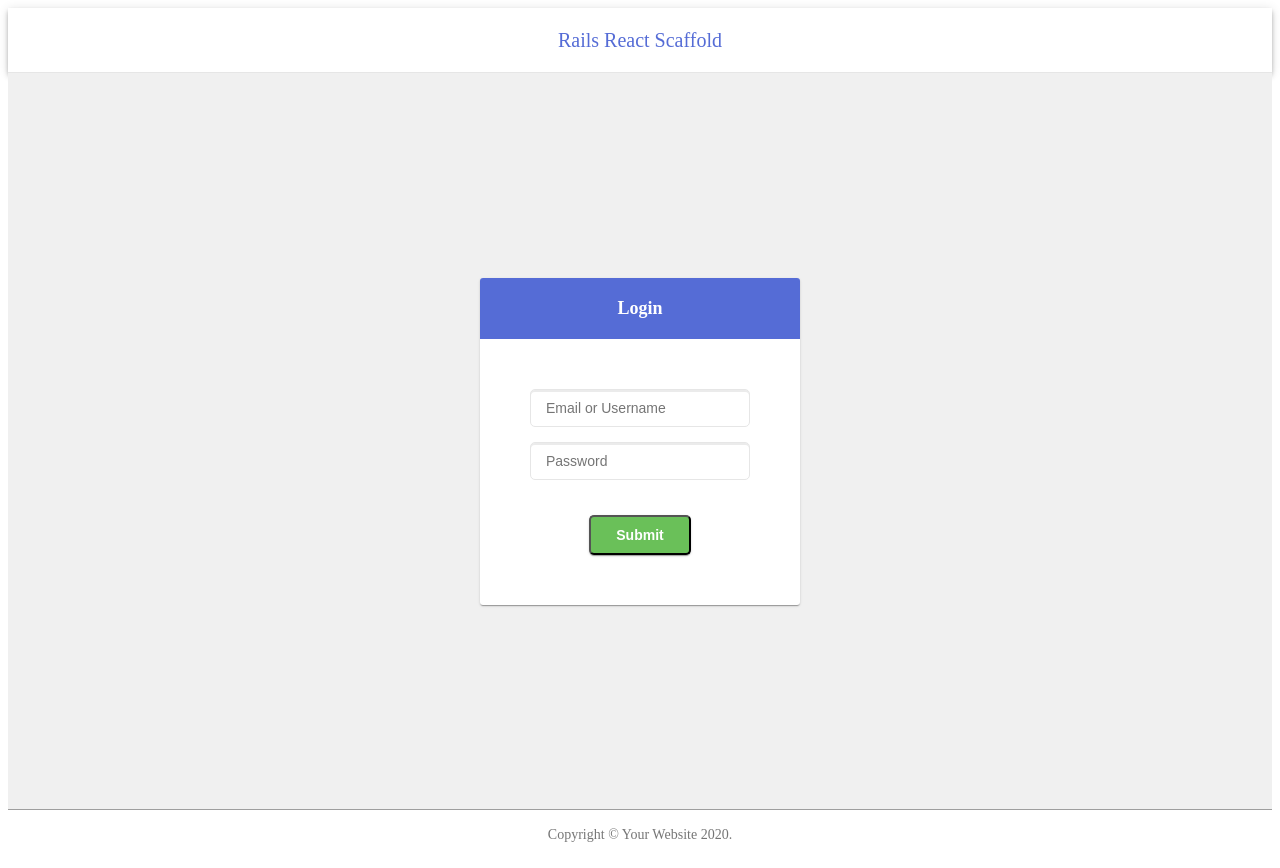
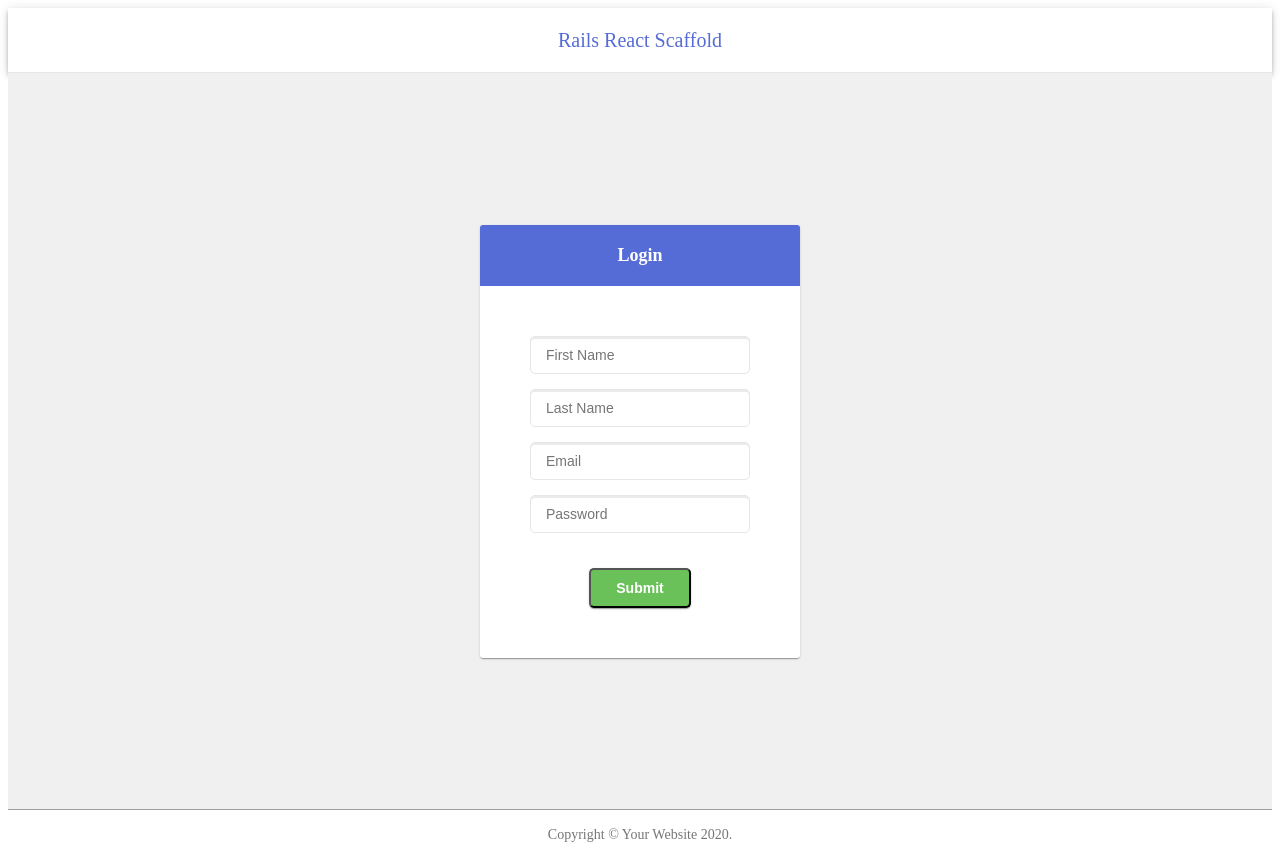
Before and after one commit to nikhilkarje/secret-mafia, a React app: page /create in a window 1280 px wide. Built offline with nearby package versions, Linux system fonts and the light colour scheme; no server answers; the HTML template or start-up script is replaced by a standard one; what actioncable would draw is missing.

Commit message:
Self register

```diff
--- a/src/LoginApp.tsx
+++ b/src/LoginApp.tsx
@@ -1,15 +1,26 @@
 import React from "react";
+import { BrowserRouter as Router, Switch, Route } from "react-router-dom";
 import styled from "styled-components";
 
 import Container from "components/layout/Container";
 import LoginCard from "components/login/LoginCard";
+import CreateCard from "components/login/CreateCard";
 import { CenteredContent } from "styles/common";
 
 export default function LoginApp() {
   return (
     <Container isLogin={true}>
       <LoginWrapper>
-        <LoginCard />
+        <Router>
+          <Switch>
+            <Route path="/login">
+              <LoginCard />
+            </Route>
+            <Route path="/create">
+              <CreateCard />
+            </Route>
+          </Switch>
+        </Router>
       </LoginWrapper>
     </Container>
   );
--- /dev/null
+++ b/src/components/login/CreateCard.tsx
@@ -0,0 +1,102 @@
+import React, { useEffect, useRef, useState } from "react";
+import styled from "styled-components";
+
+import Card from "components/common/Card";
+import TopHeader from "components/common/TopHeader";
+import Button from "components/common/Button";
+import WideInput from "components/common/WideInput";
+import { post } from "utils/request";
+import { UserForm, UserFormIndex } from "interfaces";
+
+export default function CreateCard() {
+  const defaultValues = {
+    first_name: "",
+    last_name: "",
+    email: "",
+    password: "",
+  };
+  const [field, setField] = useState<UserForm>(defaultValues);
+  const [errorField, setErrorField] = useState<UserForm>(defaultValues);
+
+  const handleFormChange = (
+    fieldKey: string,
+    e: React.ChangeEvent<HTMLInputElement>
+  ) => {
+    let envelope = { ...field, [fieldKey]: e.target.value };
+    if (errorField[fieldKey as UserFormIndex]) {
+      setErrorField({ ...errorField, [fieldKey]: "" });
+    }
+    setField(envelope);
+  };
+
+  const validate = () => {
+    const envelope = { ...field };
+    let isError = false;
+    let errorEnvelope = { ...errorField };
+    for (const fieldKey in envelope) {
+      const key = fieldKey as UserFormIndex;
+      if (!envelope[key]) {
+        isError = true;
+        errorEnvelope = { ...errorEnvelope, [key]: "Required field" };
+      }
+    }
+    setErrorField(errorEnvelope);
+    return isError;
+  };
+
+  const submit = async () => {
+    if (validate()) {
+      return;
+    }
+    const envelope = { ...field };
+    const response = await post("/api/users", { api_user: envelope });
+    if (response.ok) {
+      window.location.href = "/";
+    }
+  };
+
+  return (
+    <Card>
+      <TopHeader>Login</TopHeader>
+      <Content>
+        <WideInput
+          key="first_name"
+          type="text"
+          placeholder="First Name"
+          error={errorField.first_name}
+          onChange={handleFormChange.bind(null, "first_name")}
+        />
+        <WideInput
+          key="last_name"
+          type="text"
+          placeholder="Last Name"
+          error={errorField.last_name}
+          onChange={handleFormChange.bind(null, "last_name")}
+        />
+        <WideInput
+          key="email"
+          type="text"
+          placeholder="Email"
+          error={errorField.email}
+          onChange={handleFormChange.bind(null, "email")}
+        />
+        <WideInput
+          key="password"
+          type="password"
+          placeholder="Password"
+          error={errorField.password}
+          onChange={handleFormChange.bind(null, "password")}
+        />
+        <CButton onClick={submit}>Submit</CButton>
+      </Content>
+    </Card>
+  );
+}
+
+const Content = styled.div`
+  padding: 50px;
+`;
+
+const CButton = styled(Button)`
+  margin-top: 20px;
+`;
--- a/src/components/login/LoginCard.tsx
+++ b/src/components/login/LoginCard.tsx
@@ -6,6 +6,7 @@ import TopHeader from "components/common/TopHeader";
 import Button from "components/common/Button";
 import WideInput from "components/common/WideInput";
 import { post } from "utils/request";
+import { Purple } from "styles/color";
 
 export default function LoginCard() {
   const emailRef = useRef<HTMLInputElement>();
@@ -40,10 +41,19 @@ export default function LoginCard() {
           placeholder="Password"
         />
         <CButton onClick={login}>Submit</CButton>
+        <Link href="/create">New User?</Link>
       </Content>
     </Card>
   );
 }
+
+const Link = styled.a`
+  display: block;
+  margin-top: 15px;
+  text-align: center;
+  cursor: pointer;
+  color: ${Purple};
+`;
 
 const Content = styled.div`
   padding: 50px;
```
Also changed, not shown: 2 other files (tests, documents, lock files or other folders).
